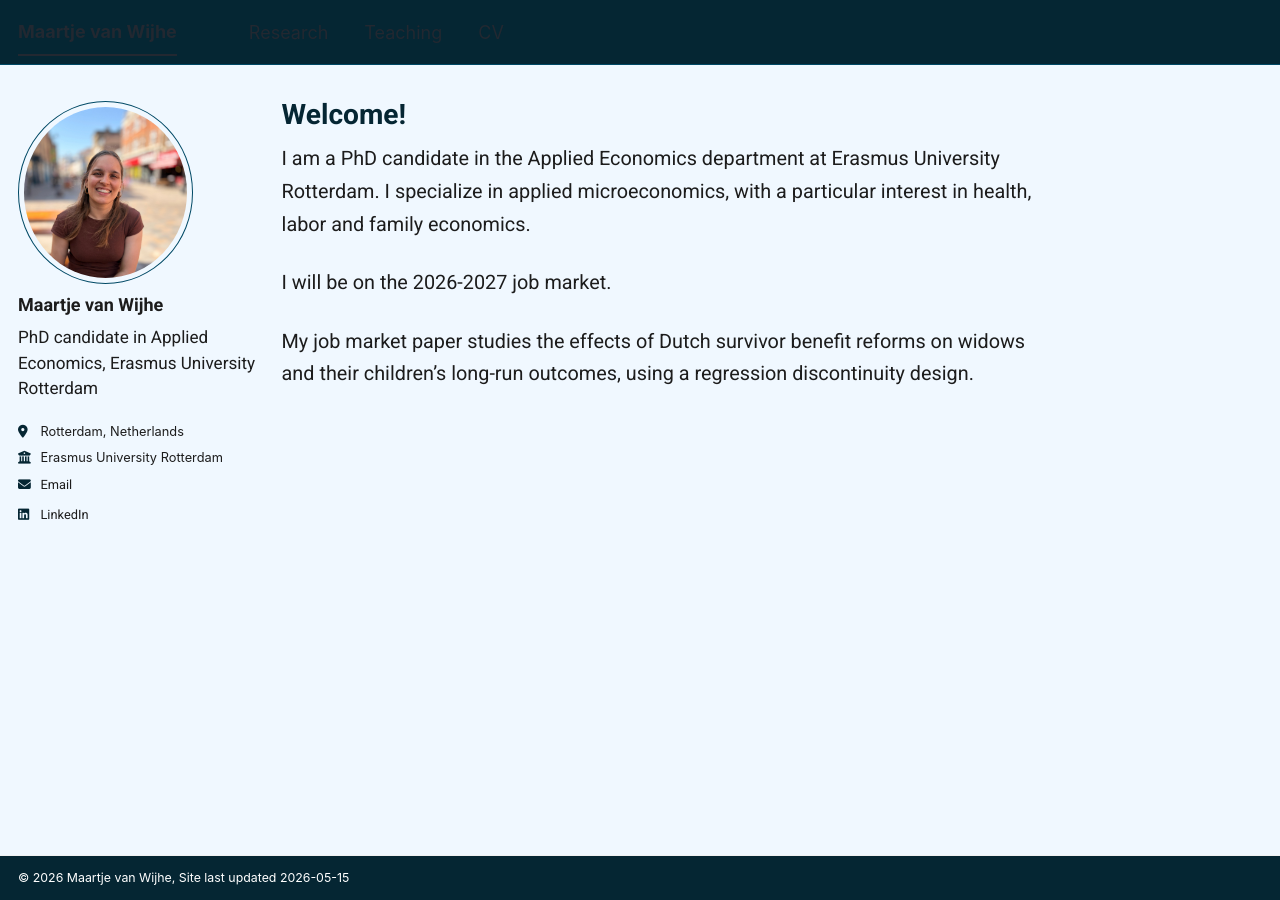
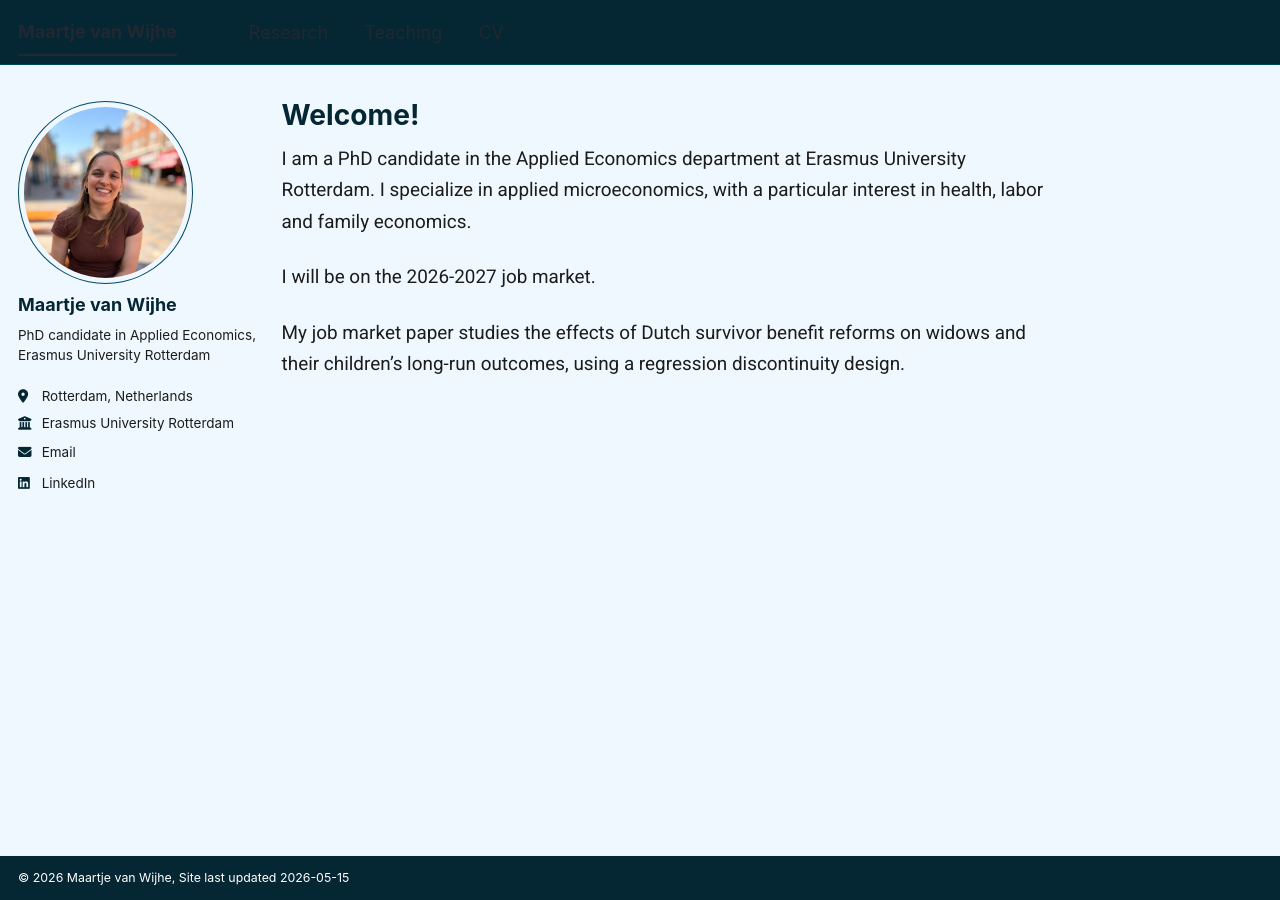
Before and after one commit to Maartjevw23/mywebsite, a Jekyll site: the page built from _pages/about.md, in a window 1280 px wide and 900 px high. Built offline with Jekyll 4.4.1, drawn with Linux system fonts in a browser that asks for light colours; a script bundle is joined from its source files by our own code; library files that are not in the unit come from our copies.

Commit message:
Update main.scss

```diff
--- a/assets/css/main.scss
+++ b/assets/css/main.scss
@@ -1,28 +1,17 @@
 ---
 ---
-/* Wijzig de achtergrondkleur van de gehele site naar Blue Ashes */
+/* 1. VARIABELEN & IMPORTS */
 $background-color: #F0F8FF;
-
-/*
- * This file controls what is imported from /_sass
- *
- * Note that the files are processed in the order they are imported, so they are partly
-   sorted by the dependencies. Also, the first two lines of the file are required by Jekyll.
- */
 
 @import
     "vendor/breakpoint/breakpoint",
-
     "themes",
     "theme/{{ site.site_theme | default: 'default' | append: '_light' }}",
     "theme/{{ site.site_theme | default: 'default' | append: '_dark' }}",
-
     "include/mixins",
     "vendor/susy/susy",
-
     "layout/reset",
     "layout/base",
-
     "include/utilities",
     "layout/tables",
     "layout/buttons",
@@ -31,50 +20,41 @@
     "layout/navigation",
     "layout/footer",
     "syntax",
-
     "layout/forms",
-
     "layout/page",
     "layout/archive",
     "layout/sidebar",
     "layout/json_cv",
-
     "vendor/font-awesome/fontawesome",
     "vendor/font-awesome/solid",
     "vendor/font-awesome/brands"
 ;
 
-/* Ruimte boven de titel op de homepagina vergroten */
-.home .page__title,
-.page__title {
-  margin-top: 3em !important;
-  padding-top: 10px !important;
+/* 2. ALGEMENE STIJL (Kleur & Lettertype) */
+body {
+  font-family: "Roboto", sans-serif !important;
+  color: #1c1c1c !important;
+  background-color: #F0F8FF !important;
+  -webkit-font-smoothing: antialiased;
 }
-/* Dwing de website-achtergrond naar heel lichtblauw (bijna wit) */
-html, body, .page__wrap, .initial-content {
+
+html, .page__wrap, .initial-content {
   background-color: #F0F8FF !important;
 }
 
-/* Zorg dat de sidebar (je profielfoto-blok) transparant blijft en mooi meekleurt */
-.sidebar {
-  background-color: transparent !important;
+/* Koppen in jouw blauwe kleur */
+h1, h2, h3, h4, .page__title {
+  color: #052633 !important;
+  font-weight: 700 !important;
 }
 
-/* Pas alle hoofdteksten, titels en links aan naar de headerkleur (#494e52) */
-body,
-.page__content,
-.page__content p,
-.page__content h1,
-.page__content h2,
-.page__content h3,
-.page__content h4,
-.archive__item-title,
-.sidebar .profile__name,
-.sidebar .profile__bio {
-  color: #1c1c1c !important;
+/* Hoofdtekst instellingen */
+.page__content p, .page__content li {
+  line-height: 1.65 !important;
+  font-size: 1.05em !important;
 }
 
-/* Zorg dat links op de pagina's ook deze kleur gebruiken en subtiel onderstreept worden */
+/* Links op de pagina's */
 .page__content a {
   color: #1c1c1c !important;
   text-decoration: none !important;
@@ -82,118 +62,49 @@
 }
 
 .page__content a:hover {
-  color: #000000 !important; /* Wordt iets donkerder als je er met de muis op staat */
+  color: #000000 !important;
   border-bottom: 1px solid #000000;
 }
 
-/* Fix voor een egale header en footer */
-.masthead, .masthead__inner, .greedy-nav {
-  background-color: #052633 !important; /* Jouw blauw */
+/* 3. HEADER & FOOTER (Volledig Blauw) */
+.masthead, .greedy-nav, .greedy-nav .visible-links li, .greedy-nav button {
+  background-color: #052633 !important;
   border: none !important;
 }
 
 .page__footer {
-  background-color: #052633 !important; /* Nu geforceerd blauw */
+  background-color: #052633 !important;
   color: #ffffff !important;
 }
 
-/* --- Uniforme stijl voor de academische arbeidsmarkt --- */
-
-/* 1. Basis instellingen voor de hele site */
-body {
-  font-family: "Roboto", -apple-system, BlinkMacSystemFont, "Segoe UI", sans-serif !important;
-  color: #1c1c1c !important; /* Donkergrijs voor optimale leesbaarheid */
-  -webkit-font-smoothing: antialiased;
-}
-
-/* 2. De zijbalk (onder je foto) en de bio */
-.sidebar,
-.sidebar .author__bio,
-.sidebar .author__urls-wrapper,
-.sidebar .author__content .author__name {
-  font-family: "Roboto", sans-serif !important;
-  color: #1c1c1c !important;
-}
-
-/* 3. De hoofdtekst op je pagina's (Welcome, Research, CV, etc.) */
-.page__content,
-.page__content p,
-.page__content li,
-.archive__item-excerpt {
-  font-family: "Roboto", sans-serif !important;
-  color: #1c1c1c !important;
-  line-height: 1.65 !important; /* Iets meer ruimte tussen regels oogt rustiger */
-  font-size: 1.05em !important;  /* Net iets groter voor betere leesbaarheid */
-}
-
-/* 4. Titels in je header-blauw voor herkenbaarheid */
-h1, h2, h3, h4, .page__title {
-  font-family: "Roboto", sans-serif !important;
-  color: #052633 !important; /* Jouw blauwe kleur */
-  font-weight: 700 !important;
-}
-
-/* --- Forceer de header naar één kleur blauw --- */
-
-/* Pak de navigatiebalk die vaak een eigen grijze kleur vasthoudt */
-.greedy-nav {
-  background-color: #052633 !important;
-}
-
-/* Verwijder de achtergrond van de knoppen-container */
-.greedy-nav button {
-  background-color: #052633 !important;
-  border: none !important;
-}
-
-/* De 'inner' container heeft vaak een max-width;
-   we zorgen dat alles eromheen ook blauw is */
-.masthead__inner {
-  background-color: #052633 !important;
-  max-width: 100% !important; /* Vult de hele breedte */
-  padding-left: 1em !important;
-  padding-right: 1em !important;
-}
-
-/* Als er een witruimte tussen de header en de pagina zit: */
-.masthead {
-  margin-bottom: 0 !important;
-  border-bottom: none !important;
-}
-
-/* Maak de navigatie-container en de knoppen volledig blauw */
-.greedy-nav {
-  background-color: #052633 !important;
-}
-
-.greedy-nav .visible-links li {
-  background-color: #052633 !important;
-}
-
-/* Verwijder de witte/grijze lijn onder de actieve menu-item */
 .masthead__menu-item--active {
   border-bottom-color: #052633 !important;
 }
 
-/* --- Definitieve Layout Herstel --- */
+/* 4. SIDEBAR (Profielfoto blok) */
+.sidebar {
+  background-color: transparent !important;
+  font-family: "Roboto", sans-serif !important;
+}
 
+.sidebar .author__urls-wrapper li i {
+  color: #052633 !important; /* Iconen in blauw */
+}
+
+/* 5. LAYOUT & UITLIJNING (Desktop) */
 @media (min-width: 64em) {
-  /* 1. Zet de sidebar 'zwevend' zodat deze de tekst niet naar beneden drukt */
   .sidebar {
     width: 260px !important;
     position: absolute !important;
     z-index: 10;
   }
 
-  /* 2. Zet de tekst op de juiste plek en lijn uit met 'Research' */
   .archive, .page {
-    margin-left: 300px !important; /* Ruimte voor de sidebar */
-    padding-top: 0 !important;
-    margin-top: 0 !important;
+    margin-left: 300px !important;
     display: block !important;
   }
 
-  /* 3. Zorg dat de titel (Welcome) direct bovenaan begint */
+  /* De standaard-titel begint bovenaan op Research/Teaching/CV */
   .page__title {
     margin-top: 0 !important;
     padding-top: 0 !important;
@@ -201,44 +112,21 @@
   }
 }
 
-/* --- Uitlijning van de Namen --- */
-
-/* 4. Lijn de naam linksboven uit met de foto */
+/* Naam linksboven uitlijnen */
 .masthead__inner {
   max-width: 1280px !important;
   margin-left: auto !important;
   margin-right: auto !important;
-  padding-left: 1.5em !important; /* Pas dit getal aan voor de verticale lijn */
+  padding-left: 1.5em !important;
 }
 
-.masthead__menu-item--lg {
-  padding-left: 0 !important;
+/* 6. SPECIFIEKE HOME-PAGINA FIX (De "Enters") */
+/* Dit werkt alleen als je 'classes: homepage-layout' in about.md hebt gezet */
+.homepage-layout .page__content,
+.homepage-layout .page__title {
+  margin-top: 4em !important; /* Dit creëert de witruimte boven Welcome */
 }
 
-/* 5. Extra witruimte bovenin de header verwijderen */
-.masthead {
-  margin-bottom: 2em !important;
+.homepage-layout .page__title {
+  margin-bottom: 1.2em !important; /* Ruimte tussen Welcome en de tekst */
 }
-/* --- Volledige Uniformiteit in Lettertype en Kleur --- */
-
-/* 1. Dwing de zijbalk naar hetzelfde lettertype als de hoofdtekst */
-.sidebar,
-.sidebar .author__content .author__name,
-.sidebar .author__bio,
-.sidebar .author__urls-wrapper,
-.sidebar .author__urls-wrapper li a {
-  font-family: "Roboto", sans-serif !important;
-  color: #1c1c1c !important; /* Dezelfde donkergrijze kleur als de hoofdtekst */
-  -webkit-font-smoothing: antialiased;
-}
-
-/* 2. Zorg dat de iconen in de sidebar niet de tekstkleur verstoren */
-.sidebar .author__urls-wrapper li i {
-  color: #052633 !important; /* Jouw blauwe kleur voor de iconen */
-}
-
-/* 3. Lijn de tekstgrootte rechtstreeks af */
-.sidebar .author__bio,
-.sidebar .author__urls-wrapper {
-  font-size: 0.95em !important; /* Iets kleiner voor de balans, maar in hetzelfde font */
-}
```
